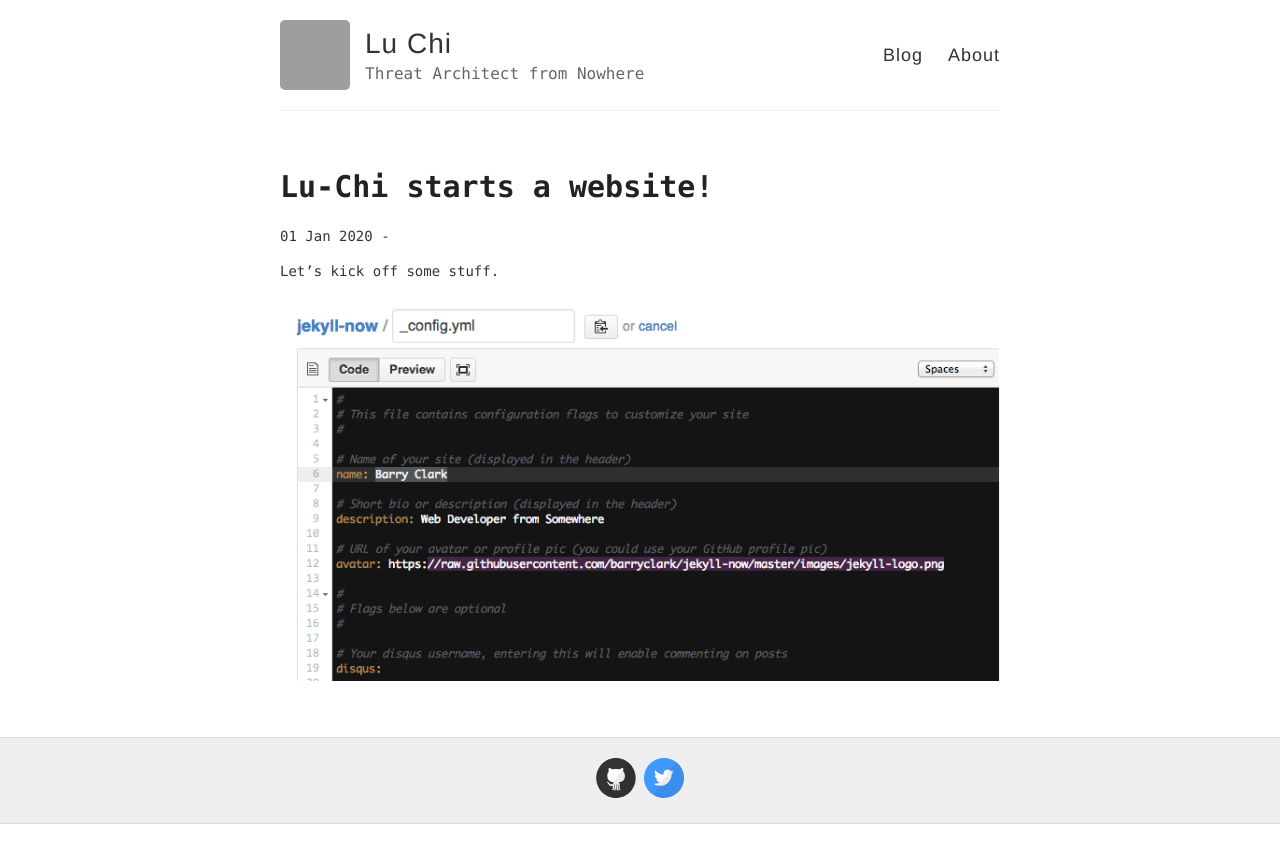
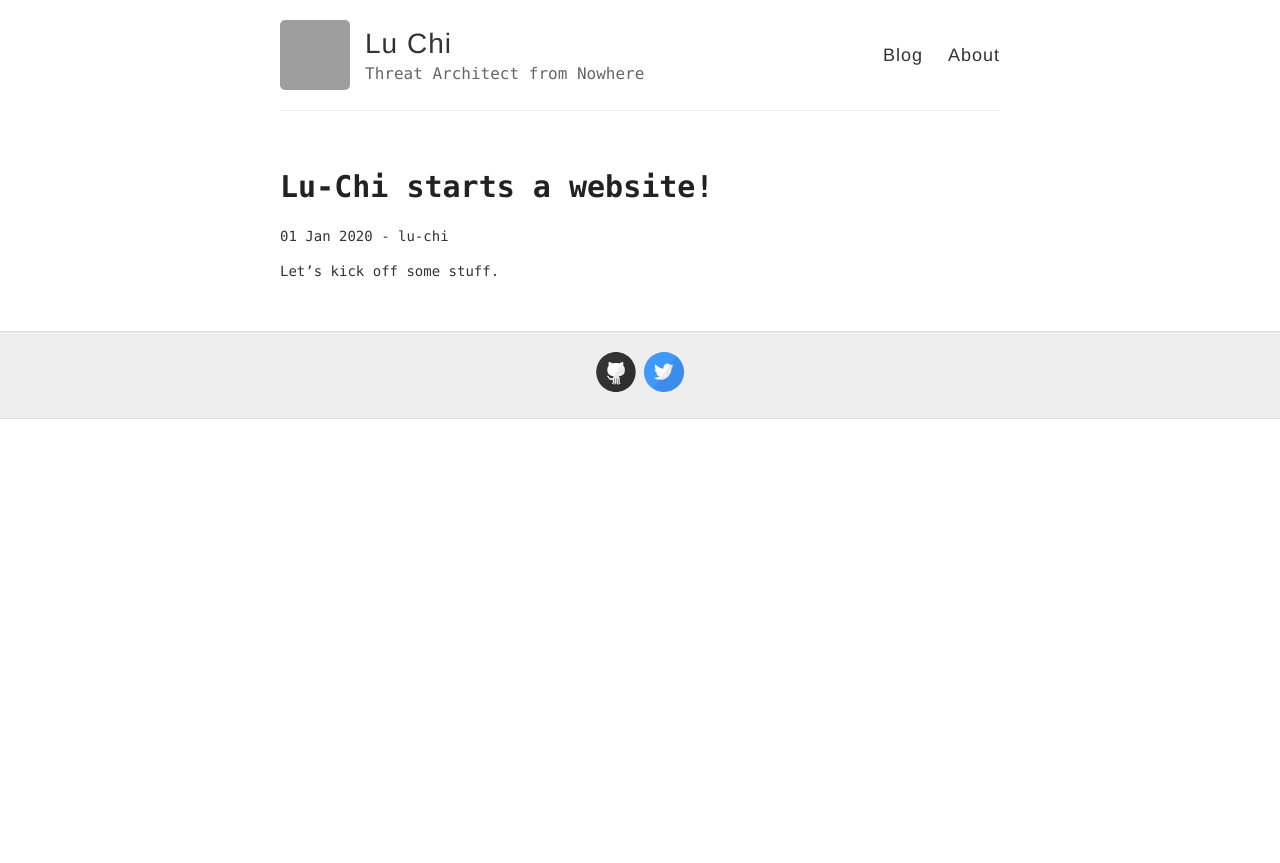
Before and after one commit to lu-chi/lu-chi.github.io, a Jekyll site: the page built from _posts/2020-1-1-Lu-Chi-starts.md, in a window 1280 px wide. Shown: the top 863 px of the page. Built offline with Jekyll 4.4.1, drawn with Linux system fonts in a browser that asks for light colours; grey boxes are pictures that could not be loaded.

Commit message:
Update 2020-1-1-Lu-Chi-starts.md

```diff
--- a/_posts/2020-1-1-Lu-Chi-starts.md
+++ b/_posts/2020-1-1-Lu-Chi-starts.md
@@ -1,8 +1,7 @@
 ---
 layout: post
+author: lu-chi
 title: Lu-Chi starts a website!
 ---
 
 Let's kick off some stuff.
-
-![_config.yml]({{ site.baseurl }}/images/config.png)
```
